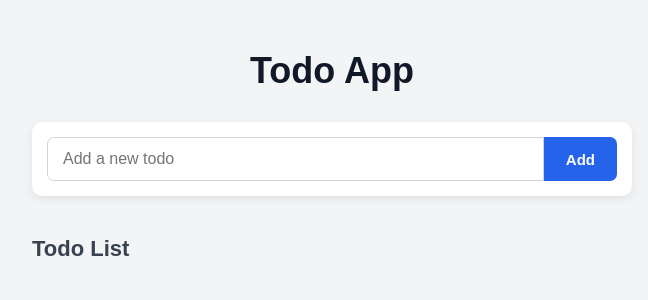
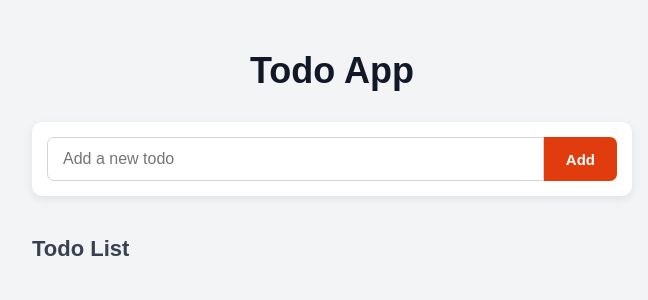
Before and after one commit to JakubSx01/Todo_DevOps_project, a FastAPI app: template app/templates/index.html in a window 1280 px wide. Shown: the top 300 px of the page, without its empty margins (308-956 px from the left). Run offline with FastAPI, Linux system fonts and the light colour scheme; the template is opened without the code that fills it, so the values that code supplies are empty; parts of the project's set-up code (start-up, migrations or seed data) failed here and were passed over.

Commit message:
Update button background color in CSS for improved visibility

```diff
--- a/app/static/style.css
+++ b/app/static/style.css
@@ -72,7 +72,7 @@ body > form button {
     border: none;
     border-radius: 0 7px 7px 0;
 
-    background: #2563eb;
+    background: #e03c0e;
     color: white;
 
     font-size: 15px;
```
